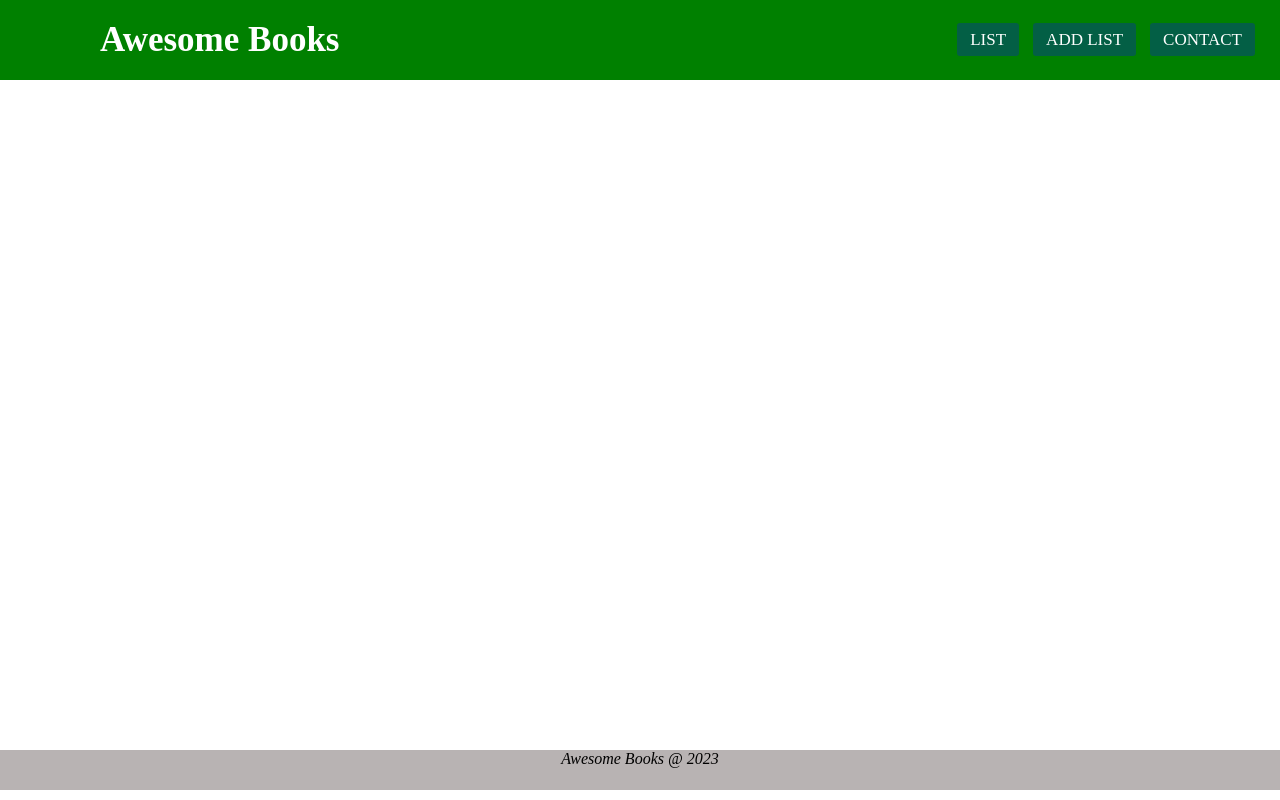
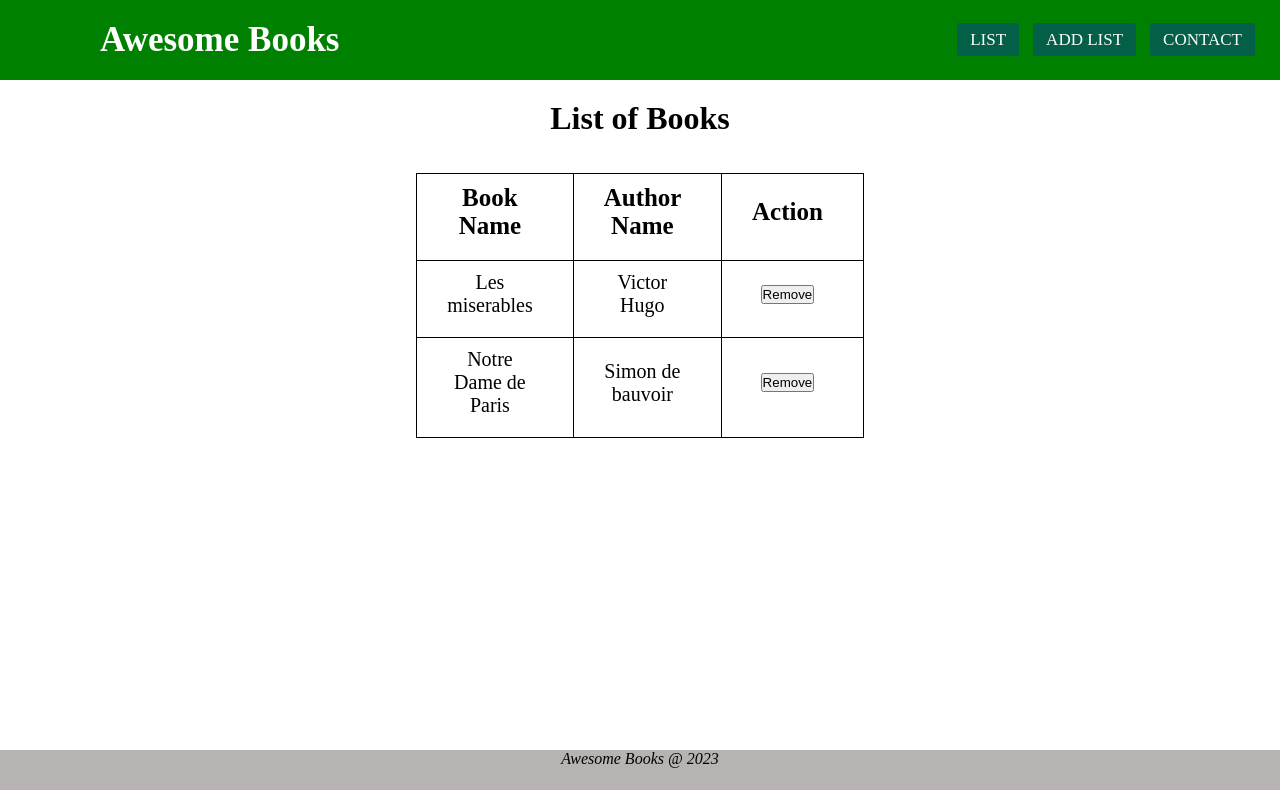
Before and after one commit to asmaemou/BookStore-JS, a plain HTML site: page index.html in a window 1280 px wide. Drawn offline with Linux system fonts and the light colour scheme.

Commit message:
delet all the html and have the final version with only 3 files

```diff
--- a/index.css
+++ b/index.css
@@ -140,3 +140,6 @@ th, td {
 .instance-author{
     font-size:20px;
 }
+#middle-part{
+    margin-top: 20px;
+}
--- a/index.js
+++ b/index.js
@@ -1,4 +1,4 @@
-const listContent = "<h1>Add a New Book</h1> \n \
+const listContent = "<h1>List of Books</h1> \n \
 <br></br> \n \
 <table class='center'> \n \
     <tr> \n \
@@ -41,6 +41,7 @@ const contactContent="<h1>Contact Information</h1> \n \
 "
 
 const middlePart = document.getElementById("middle-part")
+middlePart.innerHTML=listContent
 const displayListBtn = document.getElementById("display-list")
 const displayAddBtn  = document.getElementById("display-add")
 const diplayContactBtn = document.getElementById("diplay-contact")
```
